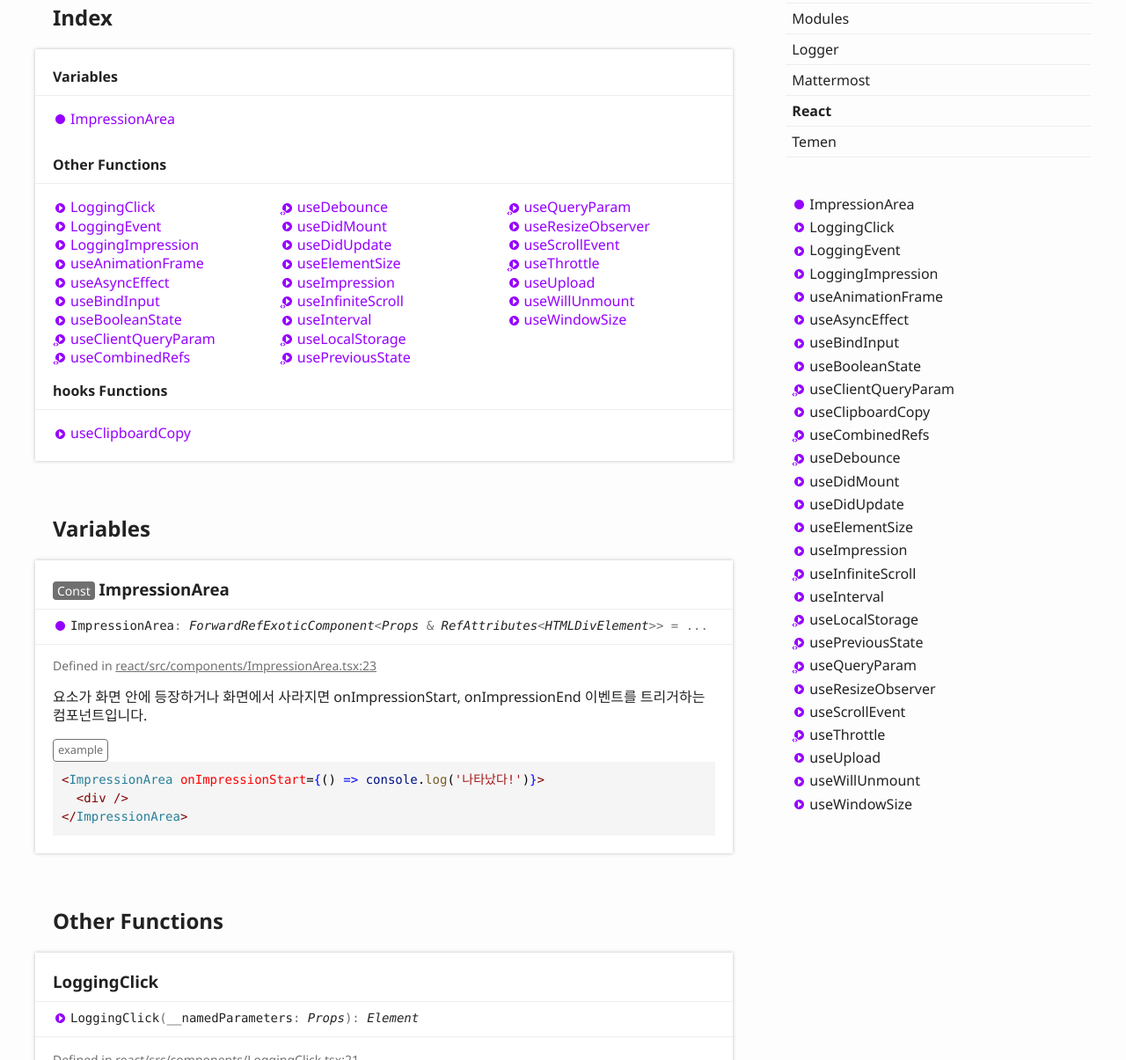
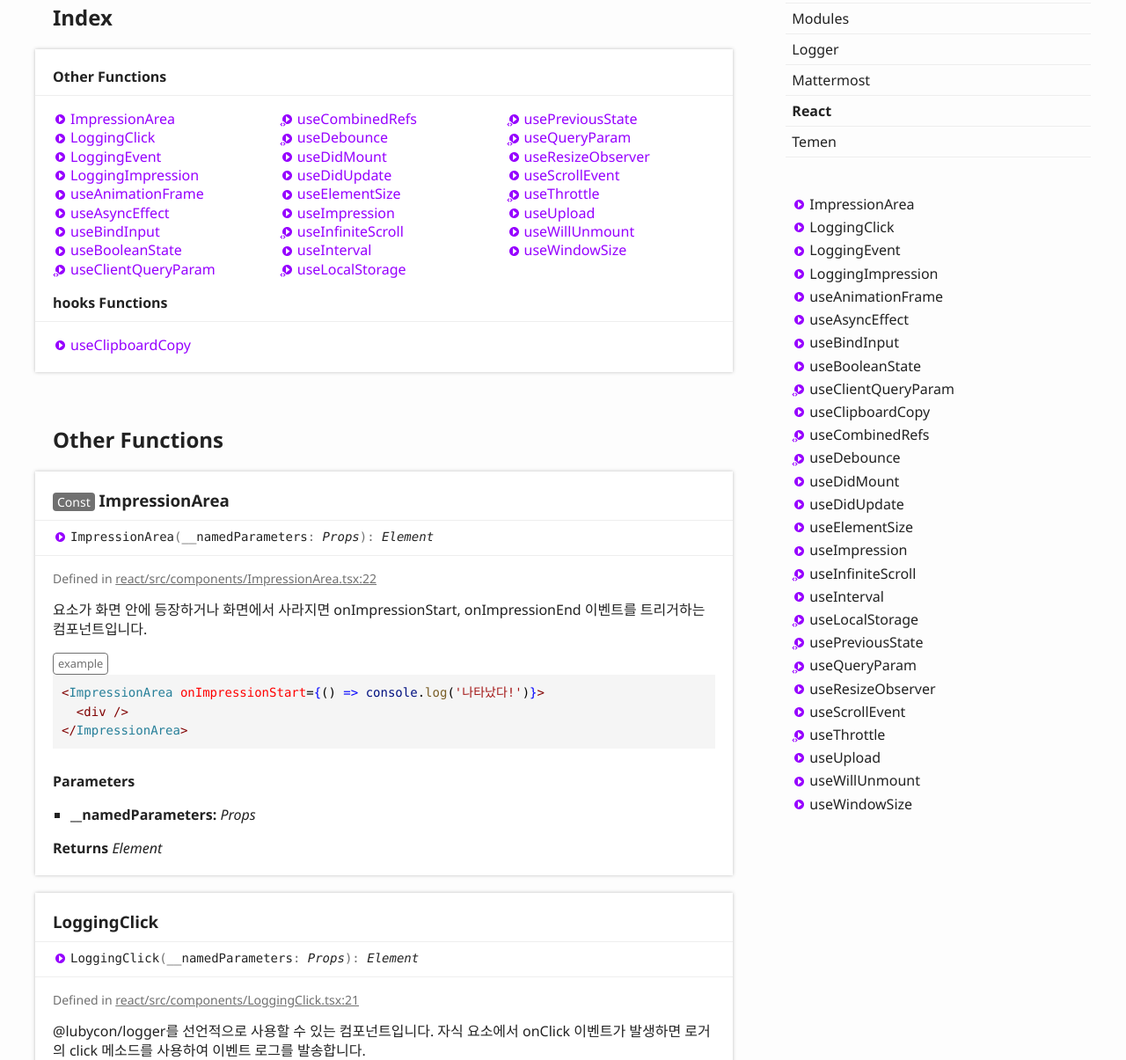
Before and after one commit to Lubycon/fe-lib.lubycon.io, a plain HTML site: page modules/React.html in a window 1280 px wide. Shown: the part 194-1399 px from the top of the page at 88% size. Drawn offline with Linux system fonts and the light colour scheme.

Commit message:
루비콘 라이브러리 문서 배포

```diff
--- a/modules/React.html
+++ b/modules/React.html
@@ -70,14 +70,9 @@
 				<section class="tsd-panel tsd-index-panel">
 					<div class="tsd-index-content">
 						<section class="tsd-index-section ">
-							<h3>Variables</h3>
-							<ul class="tsd-index-list">
-								<li class="tsd-kind-variable tsd-parent-kind-module"><a href="React.html#ImpressionArea" class="tsd-kind-icon">Impression<wbr>Area</a></li>
-							</ul>
-						</section>
-						<section class="tsd-index-section ">
 							<h3>Other Functions</h3>
 							<ul class="tsd-index-list">
+								<li class="tsd-kind-function tsd-parent-kind-module"><a href="React.html#ImpressionArea" class="tsd-kind-icon">Impression<wbr>Area</a></li>
 								<li class="tsd-kind-function tsd-parent-kind-module"><a href="React.html#LoggingClick" class="tsd-kind-icon">Logging<wbr>Click</a></li>
 								<li class="tsd-kind-function tsd-parent-kind-module"><a href="React.html#LoggingEvent" class="tsd-kind-icon">Logging<wbr>Event</a></li>
 								<li class="tsd-kind-function tsd-parent-kind-module"><a href="React.html#LoggingImpression" class="tsd-kind-icon">Logging<wbr>Impression</a></li>
@@ -113,14 +108,18 @@
 				</section>
 			</section>
 			<section class="tsd-panel-group tsd-member-group ">
-				<h2>Variables</h2>
-				<section class="tsd-panel tsd-member tsd-kind-variable tsd-parent-kind-module">
+				<h2>Other Functions</h2>
+				<section class="tsd-panel tsd-member tsd-kind-function tsd-parent-kind-module">
 					<a name="ImpressionArea" class="tsd-anchor"></a>
 					<h3><span class="tsd-flag ts-flagConst">Const</span> Impression<wbr>Area</h3>
-					<div class="tsd-signature tsd-kind-icon">Impression<wbr>Area<span class="tsd-signature-symbol">:</span> <span class="tsd-signature-type">ForwardRefExoticComponent</span><span class="tsd-signature-symbol">&lt;</span><span class="tsd-signature-type">Props</span><span class="tsd-signature-symbol"> &amp; </span><span class="tsd-signature-type">RefAttributes</span><span class="tsd-signature-symbol">&lt;</span><span class="tsd-signature-type">HTMLDivElement</span><span class="tsd-signature-symbol">&gt;</span><span class="tsd-signature-symbol">&gt;</span><span class="tsd-signature-symbol"> = ...</span></div>
-					<aside class="tsd-sources">
-						<ul>
-							<li>Defined in <a href="https://github.com/Lubycon/lubycon-frontend-libraries/blob/main/packages/react/src/components/ImpressionArea.tsx#L23">react/src/components/ImpressionArea.tsx:23</a></li>
+					<ul class="tsd-signatures tsd-kind-function tsd-parent-kind-module">
+						<li class="tsd-signature tsd-kind-icon">Impression<wbr>Area<span class="tsd-signature-symbol">(</span>__namedParameters<span class="tsd-signature-symbol">: </span><span class="tsd-signature-type">Props</span><span class="tsd-signature-symbol">)</span><span class="tsd-signature-symbol">: </span><span class="tsd-signature-type">Element</span></li>
+					</ul>
+					<ul class="tsd-descriptions">
+						<li class="tsd-description">
+							<aside class="tsd-sources">
+								<ul>
+									<li>Defined in <a href="https://github.com/Lubycon/lubycon-frontend-libraries/blob/main/packages/react/src/components/ImpressionArea.tsx#L22">react/src/components/ImpressionArea.tsx:22</a></li>
 								</ul>
 							</aside>
 							<div class="tsd-comment tsd-typography">
@@ -136,10 +135,16 @@
 									</dd>
 								</dl>
 							</div>
-				</section>
-			</section>
-			<section class="tsd-panel-group tsd-member-group ">
-				<h2>Other Functions</h2>
+							<h4 class="tsd-parameters-title">Parameters</h4>
+							<ul class="tsd-parameters">
+								<li>
+									<h5>__namedParameters: <span class="tsd-signature-type">Props</span></h5>
+								</li>
+							</ul>
+							<h4 class="tsd-returns-title">Returns <span class="tsd-signature-type">Element</span></h4>
+						</li>
+					</ul>
+				</section>
 				<section class="tsd-panel tsd-member tsd-kind-function tsd-parent-kind-module">
 					<a name="LoggingClick" class="tsd-anchor"></a>
 					<h3>Logging<wbr>Click</h3>
@@ -1572,7 +1577,7 @@
 			</nav>
 			<nav class="tsd-navigation secondary menu-sticky">
 				<ul class="before-current">
-					<li class=" tsd-kind-variable tsd-parent-kind-module">
+					<li class=" tsd-kind-function tsd-parent-kind-module">
 						<a href="React.html#ImpressionArea" class="tsd-kind-icon">Impression<wbr>Area</a>
 					</li>
 					<li class=" tsd-kind-function tsd-parent-kind-module">
```
Also changed, not shown: assets/js/search.js. Lines whose indentation alone changed are shown as unchanged.
